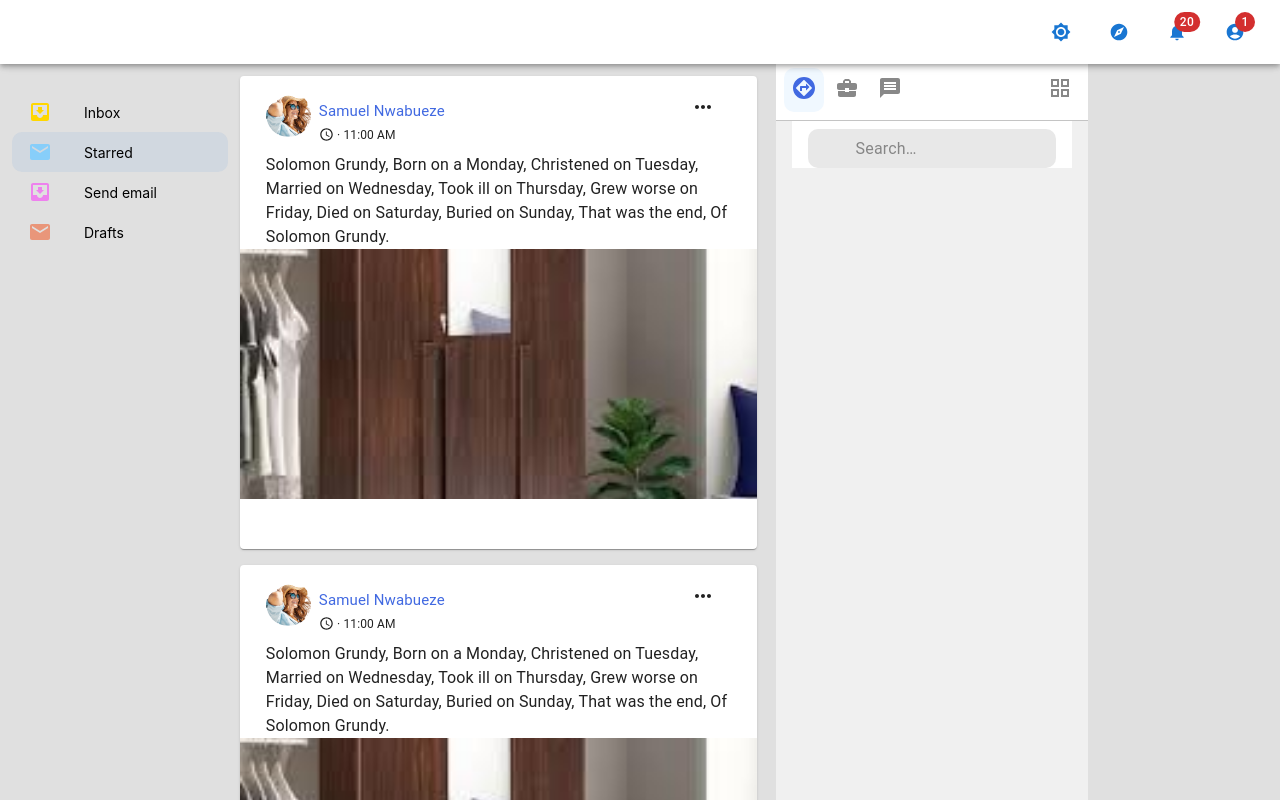
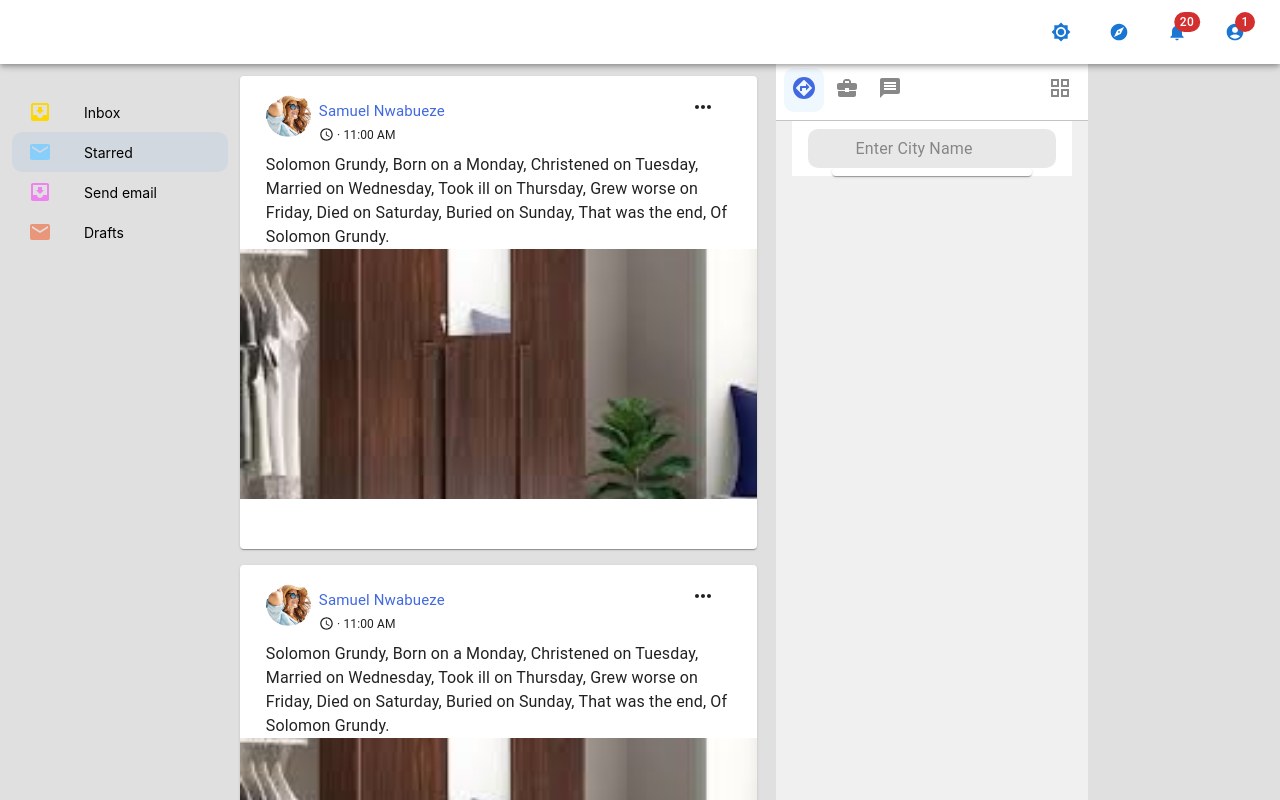
Before and after one commit to Nwabueze/tab-template, a React (Create React App) app: page / in a window 1280 px wide. Shown: the top 800 px of the page. Built offline with nearby package versions, Linux system fonts and the light colour scheme.

Commit message:
removed unwanted dependencies

```diff
--- a/package.json
+++ b/package.json
@@ -11,7 +11,6 @@
     "@testing-library/jest-dom": "^5.14.1",
     "@testing-library/react": "^11.2.7",
     "@testing-library/user-event": "^12.8.3",
-    "all-the-cities": "^3.1.0",
     "js-cookie": "^3.0.1",
     "react": "^17.0.2",
     "react-dom": "^17.0.2",
--- a/src/components/City.js
+++ b/src/components/City.js
@@ -68,6 +68,10 @@ export default function City() {
     addToSelectedCities(selectedCity);
   }, [inputCity, selectedCity]);
 
+  const handleDisplay = (display) => {
+    setCityDisplay(display);
+  };
+
   const searchCity = (text) => {
     if (!text) {
       setsuggestedCity([]);
@@ -94,23 +98,27 @@ export default function City() {
     <Box className={`${classes.lightBackground}`}>
       <Box pl={2} pr={2} pt={1}>
         <StyledInputBase className={`${classes.rad5} ${classes.w100p}`} style={{ backgroundColor: colors.gray[3] }}
-          placeholder="Search…"
+          placeholder="Enter City Name"
           inputProps={{ 'aria-label': 'search' }}
-          onChange={e => {setInputCity(e.target.value); setCityDisplay(true);}}
+          value={inputCity}
+          onChange={e => {setInputCity(e.target.value);handleDisplay(true)}}
         />
       </Box>
-      <Box className={`${classes.centered} ${cityDisplay ? classes.show : classes.hide }`} style={{ width: '200px' }}>
+      {/* the suggestions is expected to hide whenever a city is selected */}
+      <Box className={`${classes.centered} ${classes.maxHeight300} ${cityDisplay ? classes.show : classes.hide }`} style={{ width: '200px' }}>
         {
           suggestedCity.map((item) => (
             <Box
-              onClick={e => {setSelectedCity(item); setCityDisplay(true)}}
+              onClick={e => {setSelectedCity(item); handleDisplay(false)}}
               p={1}
               className={`${classes.borderDefault} ${classes.lightBackground} ${classes.pointer}`}>
               {item}
             </Box>
           ))
         }
-        <Paper
+      </Box>
+      <Box className={`${classes.centered}`} style={{ width: '200px' }}>
+      <Paper
           sx={{
             display: 'flex',
             justifyContent: 'center',
--- a/src/utils/locations.js
+++ b/src/utils/locations.js
@@ -4,6 +4,7 @@
  * also note that this project is just to get you started with
  * your user interface
  * This data contains list of cities
+ * we'd use all-the-cities package for server/database intergration
  */
 
 const cities = [
--- a/src/utils/style.js
+++ b/src/utils/style.js
@@ -163,7 +163,8 @@ const useStyles = makeStyles({
     centered_90: { width: '90%!important', marginLeft: 'auto!important', marginRight: 'auto!important', },
     textNormal: { textTransform: 'none!important', },
     show: {display: 'block!important', },
-    hide: {display: 'none!important'},
+    hide: {display: 'none!important', },
+    maxHeight300: { maxHeight: '300px', },
 });
 
 export { useStyles, colors, };
```
Also changed, not shown: src/components/Locations.js (deleted, +0 -36 lines), 1 other file (tests, documents, lock files or other folders).
